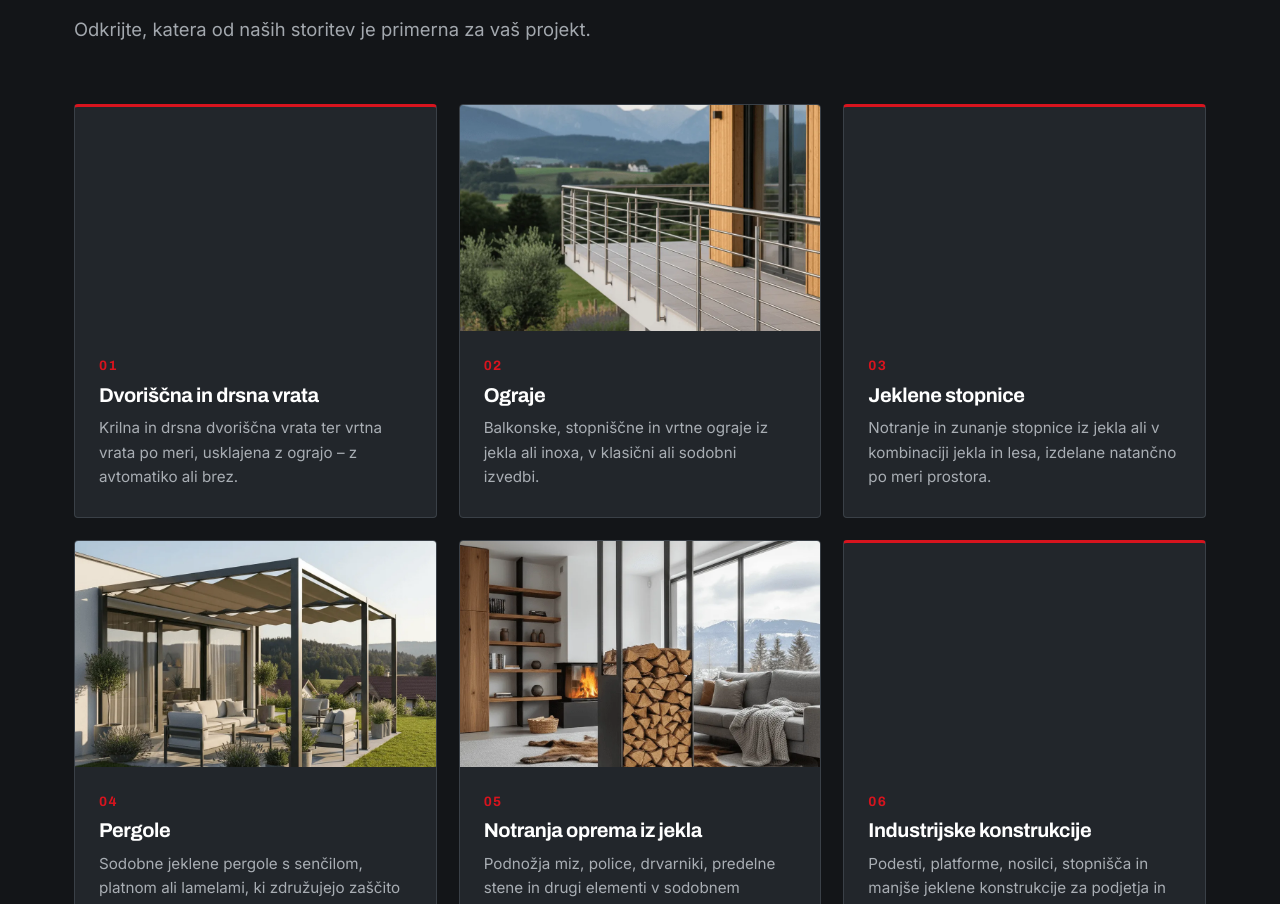
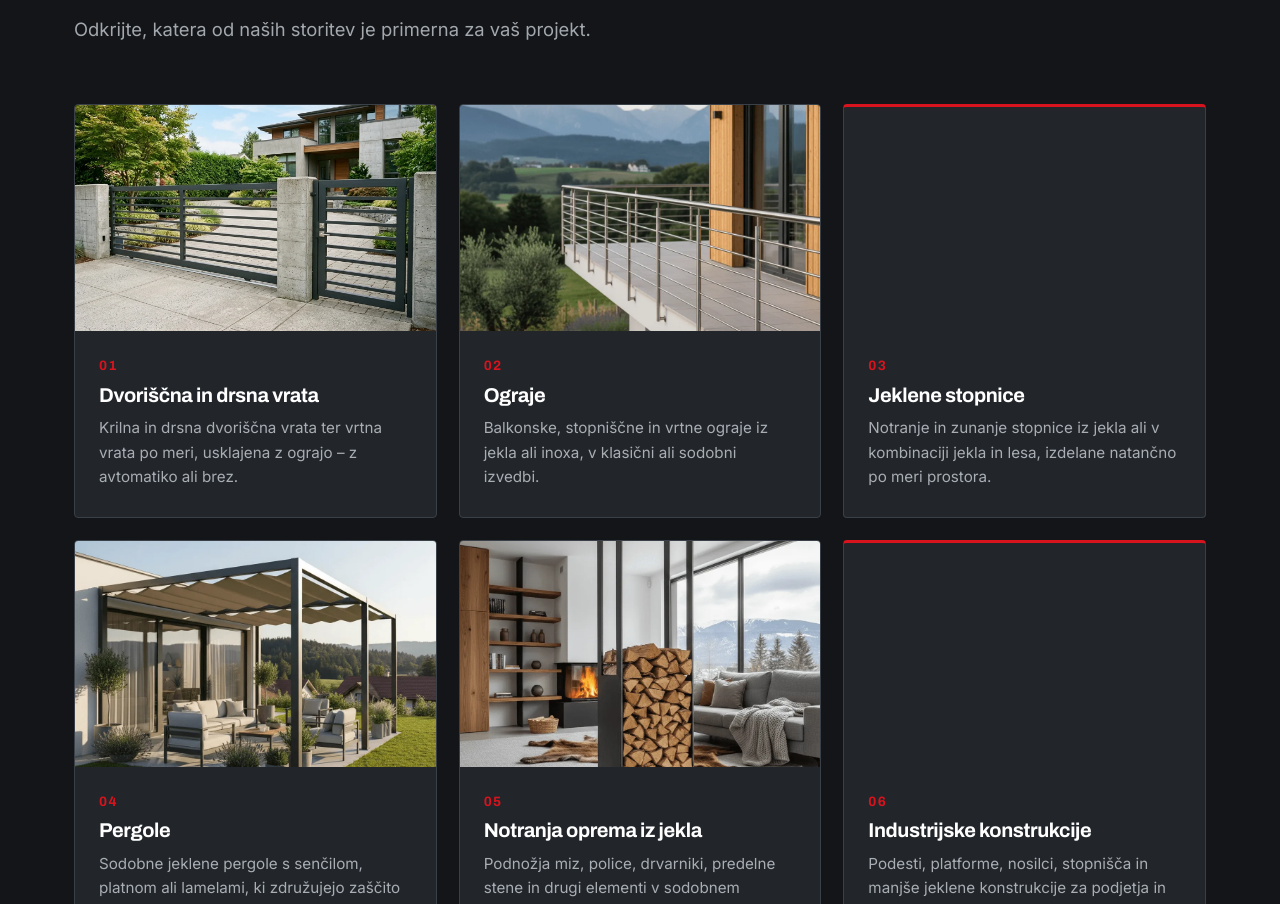
Before and after one commit to blazbratusek/steeldom, a plain HTML site: page index.html in a window 1280 px wide. Shown: the part 2350-3254 px from the top of the page. Drawn offline with Linux system fonts and the light colour scheme.

Commit message:
Slika za storitev Dvoriščna in drsna vrata
Co-Authored-By: Claude Opus 5.5 <noreply@anthropic.com>
Claude-Session: https://claude.ai/code/session_015oCzHMpFATNB2Q1NaRWQth

```diff
--- a/index.html
+++ b/index.html
@@ -87,7 +87,7 @@
     <h2>Kaj delamo</h2>
     <p class="lead">Odkrijte, katera od naših storitev je primerna za vaš projekt.</p>
     <div class="svc-grid">
-      <article class="svc rv noimg"><div class="txt"><div class="num">01</div><h3>Dvoriščna in drsna vrata</h3><p>Krilna in drsna dvoriščna vrata ter vrtna vrata po meri, usklajena z ograjo – z avtomatiko ali brez.</p></div></article>
+      <article class="svc rv"><div class="ph"><img src="img/vrata.webp" alt="Jeklena drsna dvoriščna vrata in vrtna vrata med betonskimi stebri" width="1312" height="816" loading="lazy"></div><div class="txt"><div class="num">01</div><h3>Dvoriščna in drsna vrata</h3><p>Krilna in drsna dvoriščna vrata ter vrtna vrata po meri, usklajena z ograjo – z avtomatiko ali brez.</p></div></article>
       <article class="svc rv"><div class="ph"><img src="img/ograja-balkon.webp" alt="Inox balkonska ograja" width="1024" height="1024" loading="lazy"></div><div class="txt"><div class="num">02</div><h3>Ograje</h3><p>Balkonske, stopniščne in vrtne ograje iz jekla ali inoxa, v klasični ali sodobni izvedbi.</p></div></article>
       <article class="svc rv noimg"><div class="txt"><div class="num">03</div><h3>Jeklene stopnice</h3><p>Notranje in zunanje stopnice iz jekla ali v kombinaciji jekla in lesa, izdelane natančno po meri prostora.</p></div></article>
       <article class="svc rv"><div class="ph"><img src="img/pergola-platno.webp" alt="Jeklena pergola s senčilom na terasi" width="1024" height="1024" loading="lazy"></div><div class="txt"><div class="num">04</div><h3>Pergole</h3><p>Sodobne jeklene pergole s senčilom, platnom ali lamelami, ki združujejo zaščito pred soncem in lep videz terase.</p></div></article>
```
Also changed, not shown: img/vrata.webp (added).
